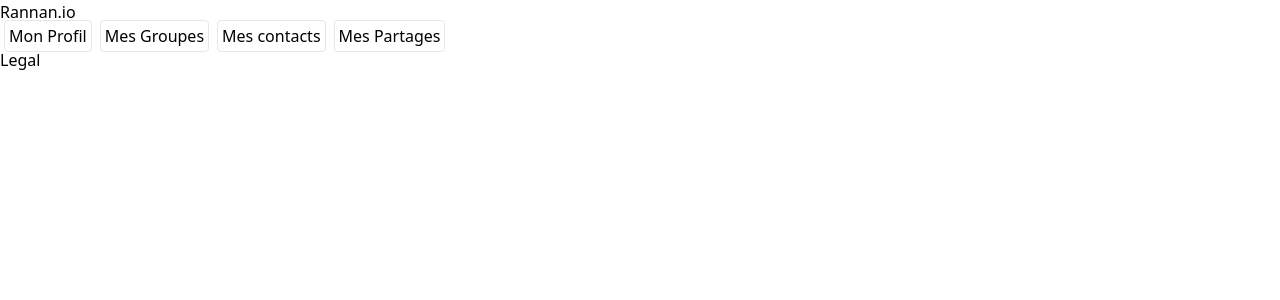
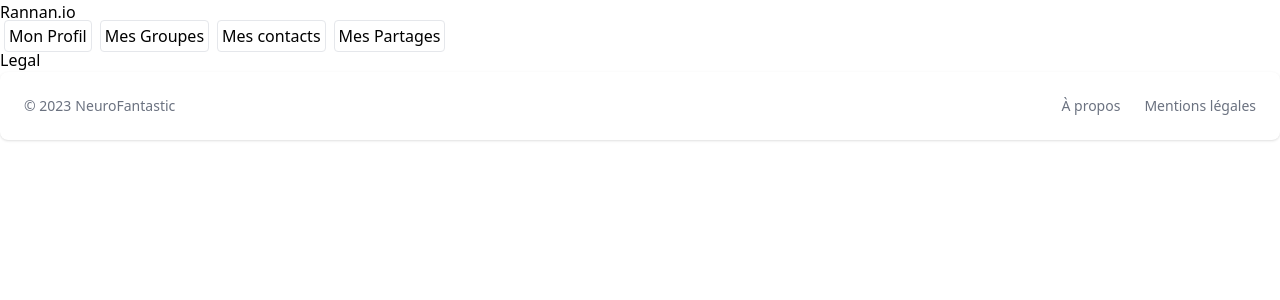
Before and after one commit to Tonyac-create/Rannan_Front, a React (Vite) app: page /legal in a window 1280 px wide. Shown: the top 300 px of the page. Built offline with nearby package versions, Linux system fonts and the light colour scheme.

Commit message:
Footer avec liens

```diff
--- a/src/App.tsx
+++ b/src/App.tsx
@@ -8,6 +8,7 @@ import Login from './pages/Login/Login'
 import About from './pages/About/About'
 import Legal from './pages/MentionsLegales/Legal'
 import SideBar from './components/SideBar/SideBar'
+import FooterDefault from './components/Footer/Footer'
 
 function App() {
 	return (
@@ -23,6 +24,7 @@ function App() {
         <Route path='/about' element={<About/>} />
         <Route path='/legal' element={<Legal/>} />
 			</Routes>
+			<FooterDefault/>
 		</>
 	)
 }
--- a/src/components/Footer/Footer.tsx
+++ b/src/components/Footer/Footer.tsx
@@ -1,8 +1,25 @@
-const Footer = () => {
-    return (
-      <>
-        <h2>Footer</h2>
-      </>
-    )
-  }
-  export default Footer
+'use client';
+import React from 'react';
+import { Footer } from 'flowbite-react';
+
+
+const FooterDefault = () => {
+  return (
+    <Footer container>
+      <Footer.Copyright
+        by="NeuroFantastic"
+        year={2023}
+      />
+      <Footer.LinkGroup>
+        <Footer.Link href="/about">
+          À propos
+        </Footer.Link>
+        <Footer.Link href="/legal">
+          Mentions légales
+        </Footer.Link>
+      </Footer.LinkGroup>
+    </Footer>
+  )
+}
+
+export default FooterDefault
```
